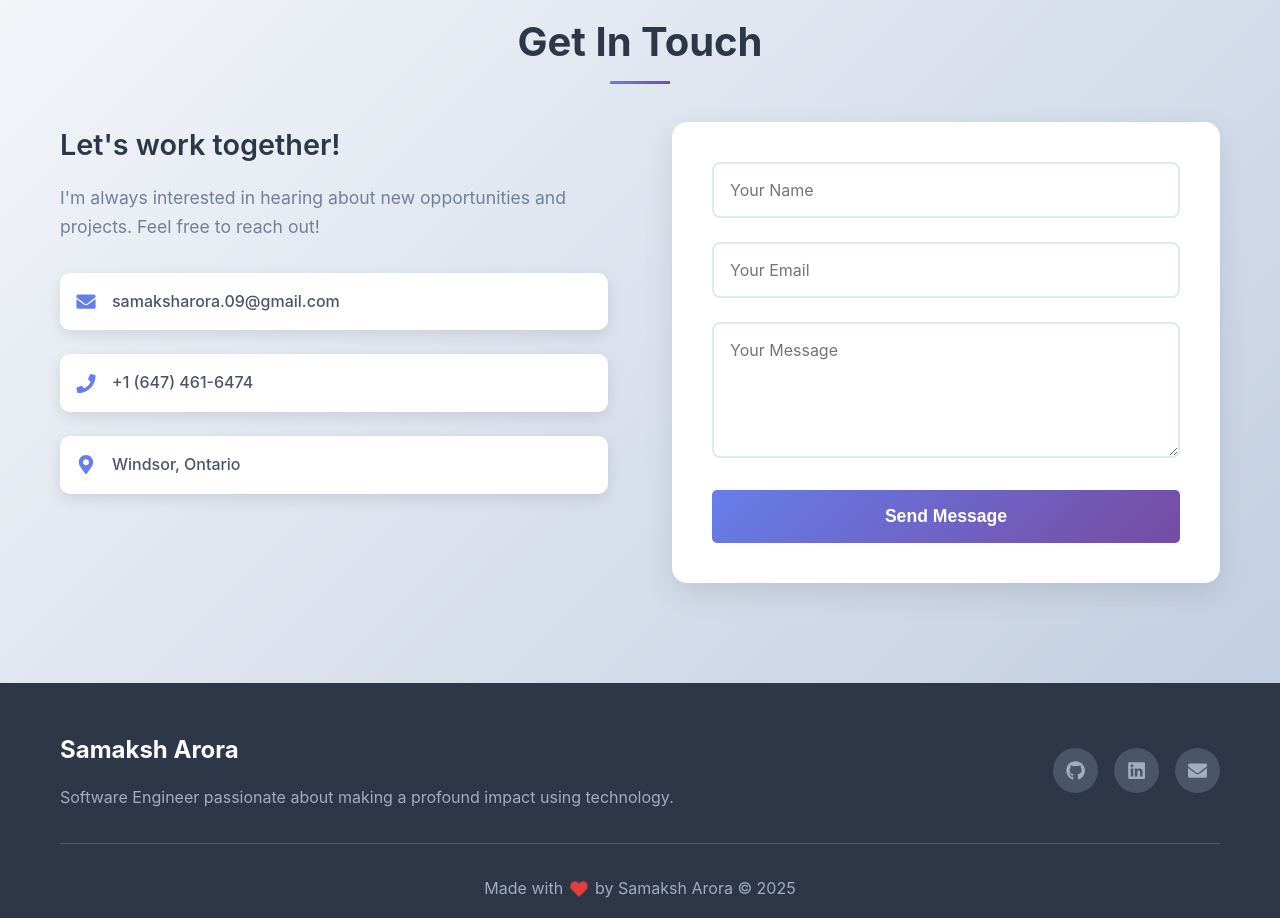
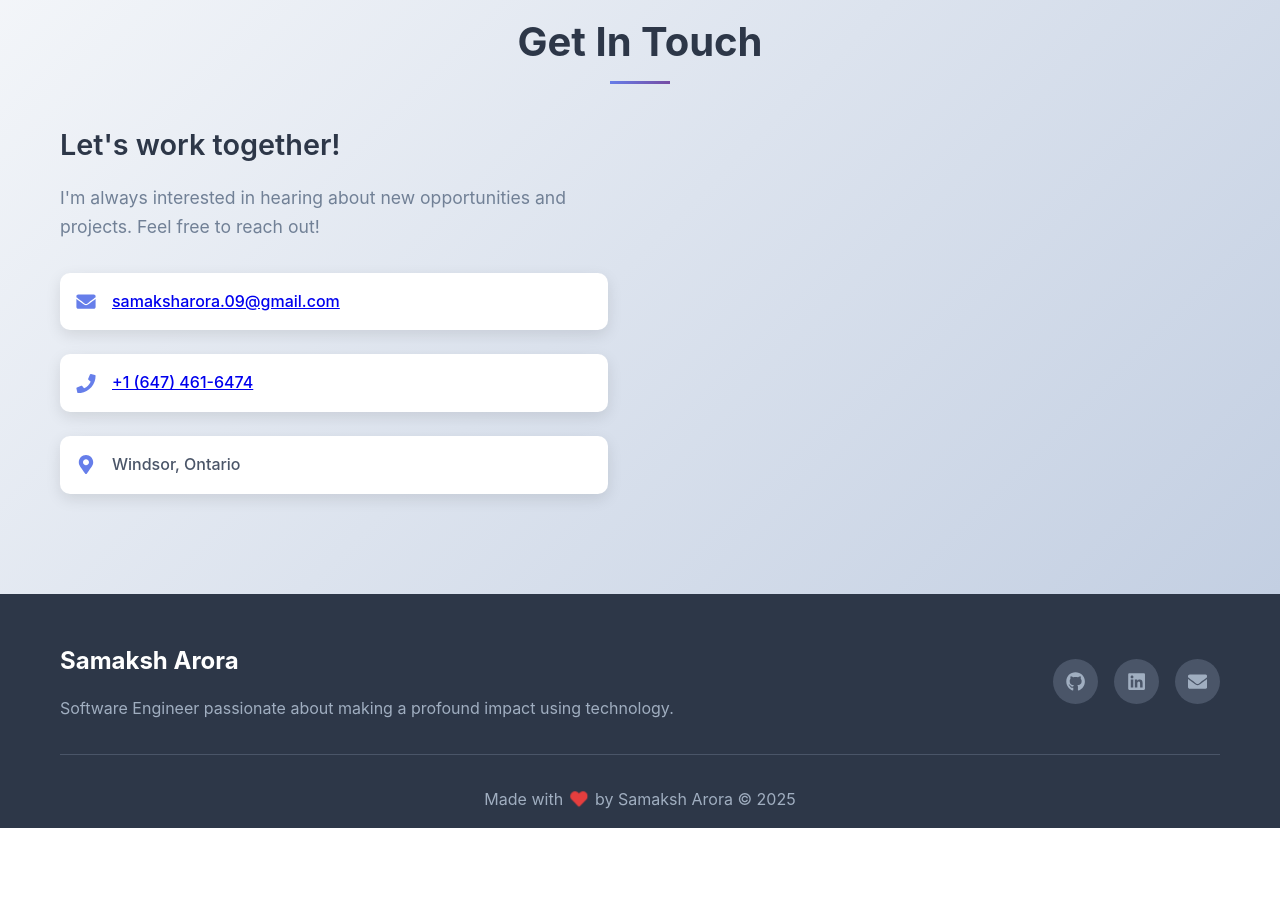
Before and after one commit to samaksh-arora/portfolio, a React (Create React App) app: page / in a window 1280 px wide. Shown: the part 6300-7218 px from the top of the page. After the commit the page ends 7128 px from the top, so only its background shows below. Built offline with nearby package versions, Linux system fonts and the light colour scheme.

Commit message:
Refactor Contact component: remove unused form functionality and update contact details with links

```diff
--- a/src/components/Contact.jsx
+++ b/src/components/Contact.jsx
@@ -1,29 +1,8 @@
-import React, { useState } from 'react';
+import React from 'react';
 import { FaEnvelope, FaPhone, FaMapMarkerAlt } from 'react-icons/fa';
 import './Contact.css';
 
 const Contact = () => {
-  const [formData, setFormData] = useState({
-    name: '',
-    email: '',
-    message: ''
-  });
-
-  const handleChange = (e) => {
-    setFormData({
-      ...formData,
-      [e.target.name]: e.target.value
-    });
-  };
-
-  const handleSubmit = (e) => {
-    e.preventDefault();
-    // Handle form submission here
-    console.log('Form submitted:', formData);
-    alert('Message sent successfully!');
-    setFormData({ name: '', email: '', message: '' });
-  };
-
   return (
     <section id="contact" className="contact">
       <div className="container">
@@ -40,11 +19,17 @@ const Contact = () => {
             <div className="contact-details">
               <div className="contact-item">
                 <FaEnvelope className="contact-icon" />
-                <span>samaksharora.09@gmail.com</span>
+                <span>
+                  <a href="mailto:samaksharora.09@gmail.com">
+                    samaksharora.09@gmail.com
+                  </a>
+                </span>
               </div>
               <div className="contact-item">
                 <FaPhone className="contact-icon" />
-                <span>+1 (647) 461-6474</span>
+                <span>
+                  <a href="tel:+16474616474">+1 (647) 461-6474</a>
+                </span>
               </div>
               <div className="contact-item">
                 <FaMapMarkerAlt className="contact-icon" />
@@ -52,45 +37,6 @@ const Contact = () => {
               </div>
             </div>
           </div>
-
-          <form className="contact-form" onSubmit={handleSubmit}>
-            <div className="form-group">
-              <input
-                type="text"
-                name="name"
-                placeholder="Your Name"
-                value={formData.name}
-                onChange={handleChange}
-                required
-              />
-            </div>
-
-            <div className="form-group">
-              <input
-                type="email"
-                name="email"
-                placeholder="Your Email"
-                value={formData.email}
-                onChange={handleChange}
-                required
-              />
-            </div>
-
-            <div className="form-group">
-              <textarea
-                name="message"
-                placeholder="Your Message"
-                rows="5"
-                value={formData.message}
-                onChange={handleChange}
-                required
-              ></textarea>
-            </div>
-
-            <button type="submit" className="btn btn-primary">
-              Send Message
-            </button>
-          </form>
         </div>
       </div>
     </section>
```
